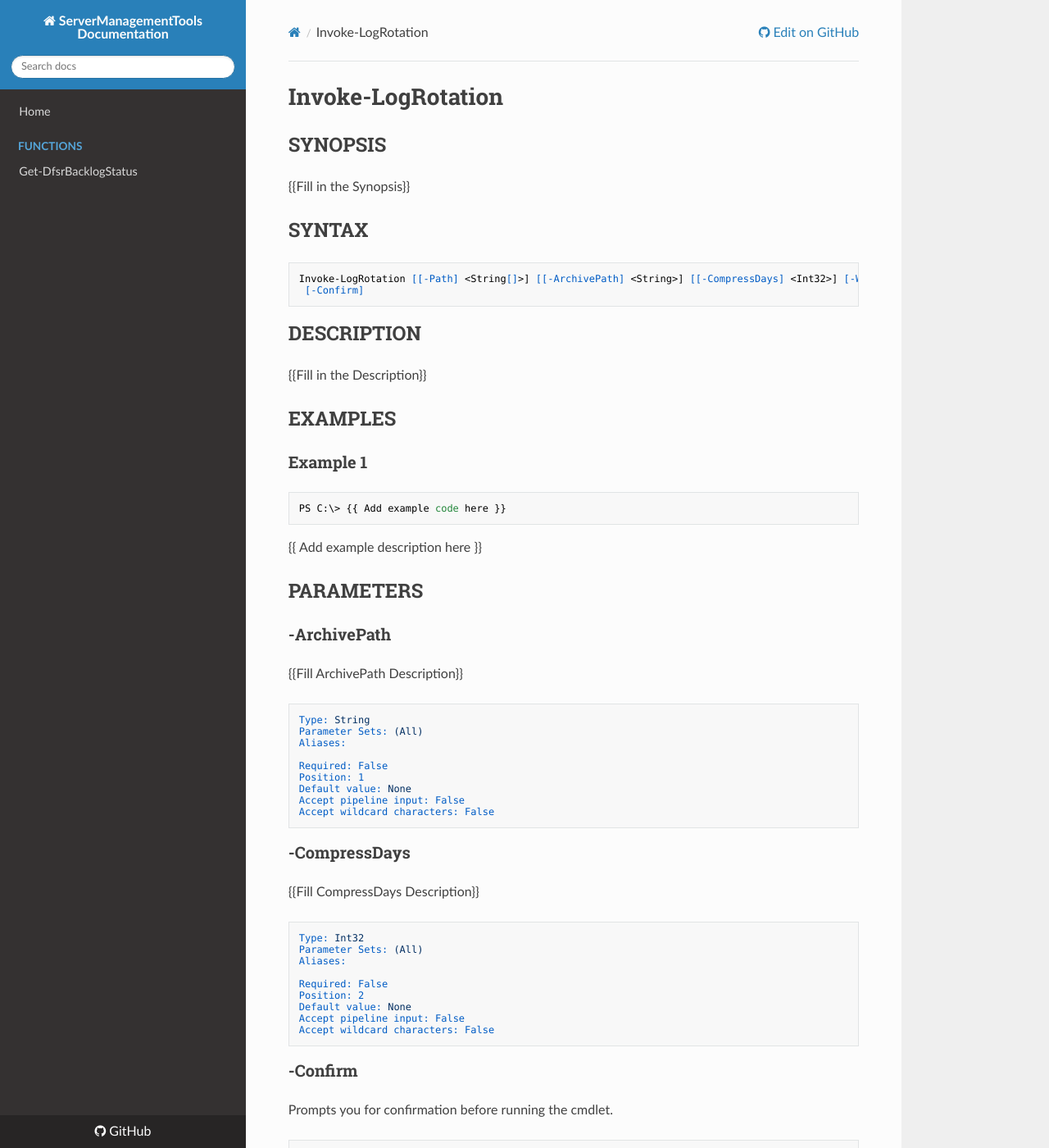
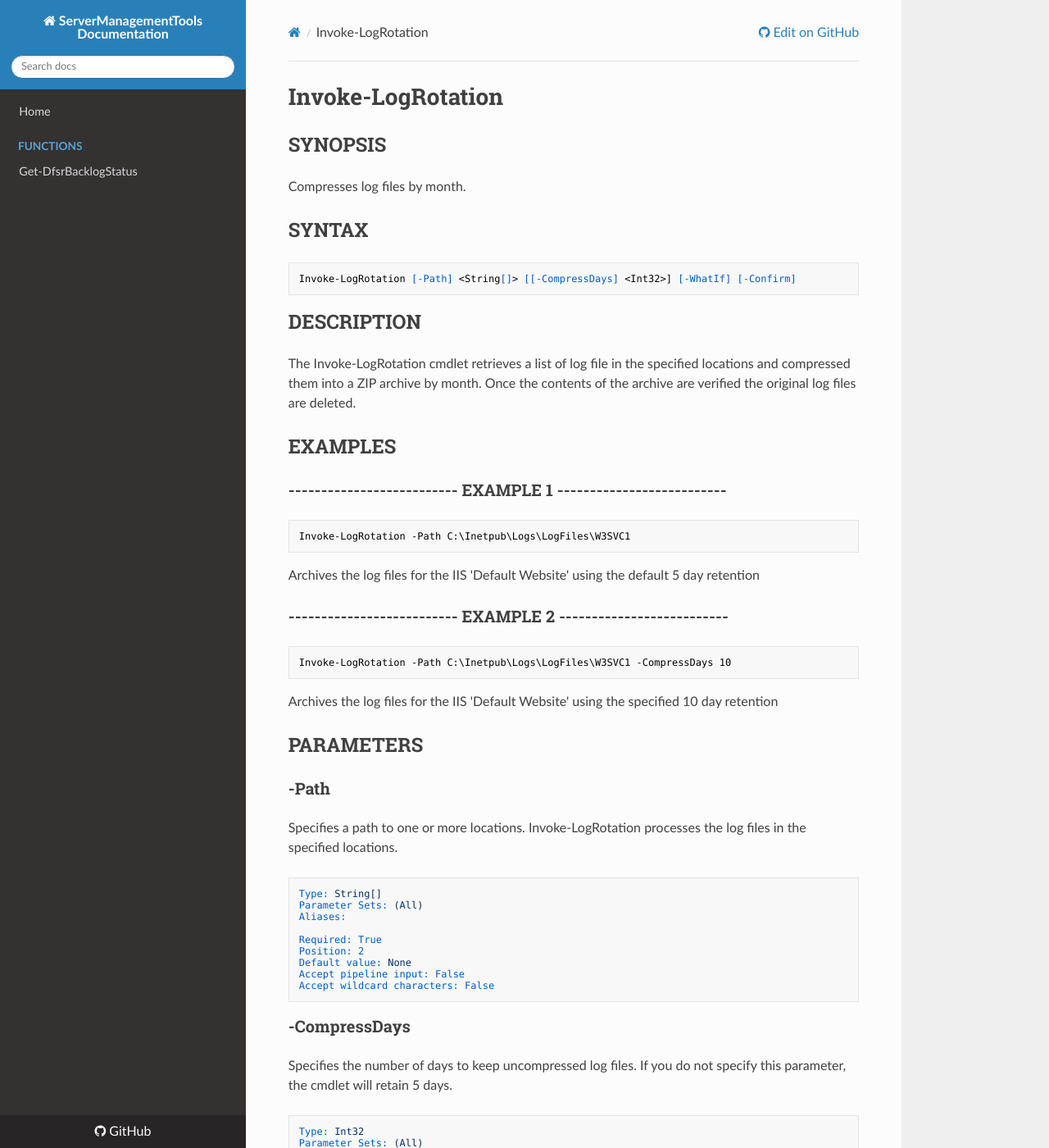
Before and after one commit to twillin912/PSServerManagement, an MkDocs documentation site: the page built from docs/en-US/Invoke-LogRotation.md, in a window 1280 px wide and 1400 px high. Shown: the whole window at 82% size. Built offline with MkDocs 1.6.1, drawn with Linux system fonts in a browser that asks for light colours; nearby versions of some CDN libraries; old or Windows-style settings are respelled for this version of MkDocs; some of the changed text lies outside the part shown.

````diff
--- a/docs/en-US/Invoke-LogRotation.md
+++ b/docs/en-US/Invoke-LogRotation.md
@@ -1,52 +1,61 @@
 ---
 external help file: ServerManagementTools-help.xml
-online version:
+online version: https://github.com/twillin912/ServerManagementTools
 schema: 2.0.0
 ---
 
 # Invoke-LogRotation
 
 ## SYNOPSIS
-{{Fill in the Synopsis}}
+Compresses log files by month.
 
 ## SYNTAX
 
 ```
-Invoke-LogRotation [[-Path] <String[]>] [[-ArchivePath] <String>] [[-CompressDays] <Int32>] [-WhatIf]
- [-Confirm]
+Invoke-LogRotation [-Path] <String[]> [[-CompressDays] <Int32>] [-WhatIf] [-Confirm]
 ```
 
 ## DESCRIPTION
-{{Fill in the Description}}
+The Invoke-LogRotation cmdlet retrieves a list of log file in the specified locations and compressed them into a ZIP archive by month.
+Once the contents of the archive are verified the original log files are deleted.
 
 ## EXAMPLES
 
-### Example 1
+### -------------------------- EXAMPLE 1 --------------------------
 ```
-PS C:\> {{ Add example code here }}
+Invoke-LogRotation -Path C:\Inetpub\Logs\LogFiles\W3SVC1
 ```
 
-{{ Add example description here }}
+Archives the log files for the IIS 'Default Website' using the default 5 day retention
+
+### -------------------------- EXAMPLE 2 --------------------------
+```
+Invoke-LogRotation -Path C:\Inetpub\Logs\LogFiles\W3SVC1 -CompressDays 10
+```
+
+Archives the log files for the IIS 'Default Website' using the specified 10 day retention
 
 ## PARAMETERS
 
-### -ArchivePath
-{{Fill ArchivePath Description}}
+### -Path
+Specifies a path to one or more locations.
+Invoke-LogRotation processes the log files in the specified locations.
 
 ```yaml
-Type: String
+Type: String[]
 Parameter Sets: (All)
 Aliases:
 
-Required: False
-Position: 1
+Required: True
+Position: 2
 Default value: None
 Accept pipeline input: False
 Accept wildcard characters: False
 ```
 
 ### -CompressDays
-{{Fill CompressDays Description}}
+Specifies the number of days to keep uncompressed log files.
+If you do not specify this parameter, the cmdlet will retain 5 days.
 
 ```yaml
 Type: Int32
@@ -54,7 +63,23 @@ Parameter Sets: (All)
 Aliases:
 
 Required: False
-Position: 2
+Position: 3
+Default value: 5
+Accept pipeline input: False
+Accept wildcard characters: False
+```
+
+### -WhatIf
+Shows what would happen if the cmdlet runs.
+The cmdlet is not run.
+
+```yaml
+Type: SwitchParameter
+Parameter Sets: (All)
+Aliases: wi
+
+Required: False
+Position: Named
 Default value: None
 Accept pipeline input: False
 Accept wildcard characters: False
@@ -75,46 +100,14 @@ Accept pipeline input: False
 Accept wildcard characters: False
 ```
 
-### -Path
-{{Fill Path Description}}
-
-```yaml
-Type: String[]
-Parameter Sets: (All)
-Aliases:
-
-Required: False
-Position: 0
-Default value: None
-Accept pipeline input: False
-Accept wildcard characters: False
-```
-
-### -WhatIf
-Shows what would happen if the cmdlet runs.
-The cmdlet is not run.
-
-```yaml
-Type: SwitchParameter
-Parameter Sets: (All)
-Aliases: wi
-
-Required: False
-Position: Named
-Default value: None
-Accept pipeline input: False
-Accept wildcard characters: False
-```
-
 ## INPUTS
-
-### None
-
 
 ## OUTPUTS
 
-### System.Object
-
 ## NOTES
+Author: Trent Willingham
+Check out my other projects on GitHub https://github.com/twillin912
 
 ## RELATED LINKS
+
+[https://github.com/twillin912/ServerManagementTools](https://github.com/twillin912/ServerManagementTools)
````
Also changed, not shown: docs/en-US/ServerManagementTools.md (+1 -1 lines), 3 other files.
